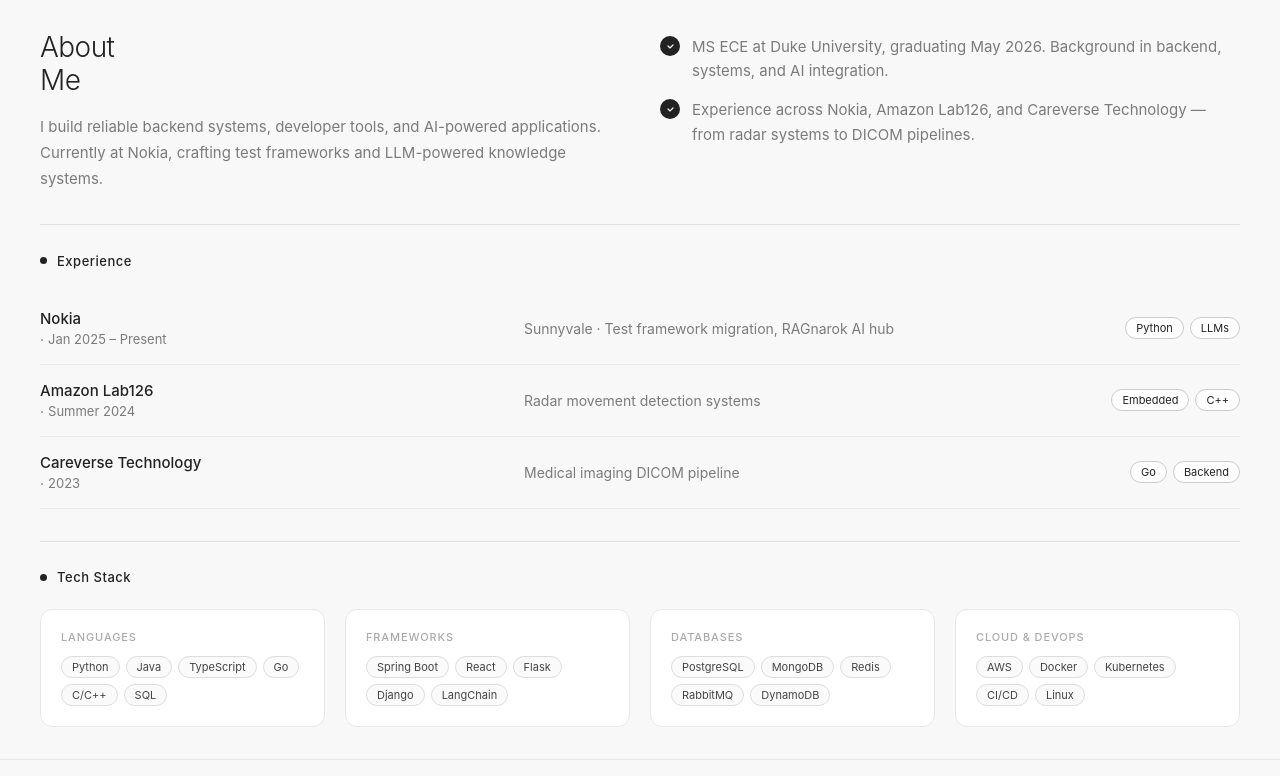
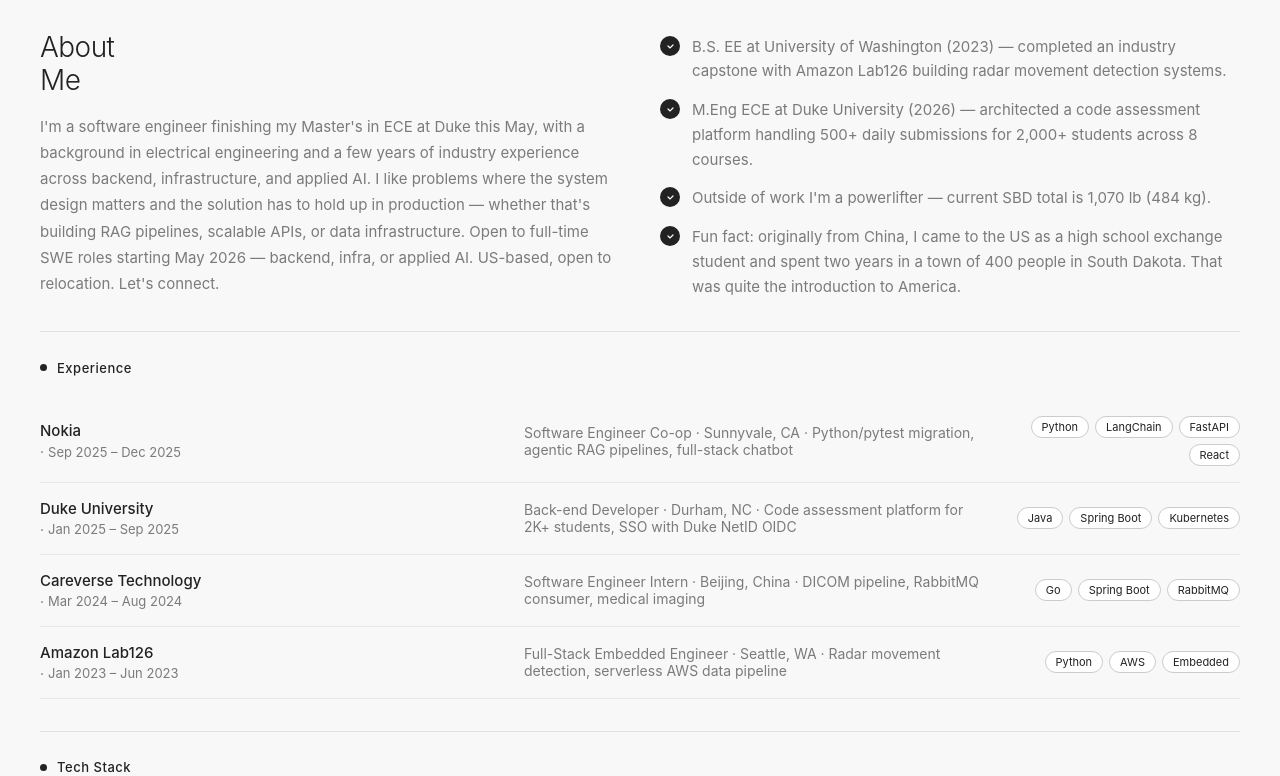
Before and after one commit to jc0112/portfolio-website, a React (Vite) app in the folder frontend/: page / in a window 1280 px wide. Shown: the part 703-1479 px from the top of the page. Built offline with nearby package versions, Linux system fonts and the light colour scheme; no server answers.

Commit message:
update home page

```diff
--- a/frontend/src/pages/HomePage.tsx
+++ b/frontend/src/pages/HomePage.tsx
@@ -4,29 +4,35 @@
 const EXPERIENCE = [
   {
     company: 'Nokia',
-    date: 'Jan 2025 – Present',
-    role: 'Sunnyvale · Test framework migration, RAGnarok AI hub',
-    tags: ['Python', 'LLMs'],
+    date: 'Sep 2025 – Dec 2025',
+    role: 'Software Engineer Co-op · Sunnyvale, CA · Python/pytest migration, agentic RAG pipelines, full-stack chatbot',
+    tags: ['Python', 'LangChain', 'FastAPI', 'React'],
+  },
+  {
+    company: 'Duke University',
+    date: 'Jan 2025 – Sep 2025',
+    role: 'Back-end Developer · Durham, NC · Code assessment platform for 2K+ students, SSO with Duke NetID OIDC',
+    tags: ['Java', 'Spring Boot', 'Kubernetes'],
+  },
+  {
+    company: 'Careverse Technology',
+    date: 'Mar 2024 – Aug 2024',
+    role: 'Software Engineer Intern · Beijing, China · DICOM pipeline, RabbitMQ consumer, medical imaging',
+    tags: ['Go', 'Spring Boot', 'RabbitMQ'],
   },
   {
     company: 'Amazon Lab126',
-    date: 'Summer 2024',
-    role: 'Radar movement detection systems',
-    tags: ['Embedded', 'C++'],
-  },
-  {
-    company: 'Careverse Technology',
-    date: '2023',
-    role: 'Medical imaging DICOM pipeline',
-    tags: ['Go', 'Backend'],
+    date: 'Jan 2023 – Jun 2023',
+    role: 'Full-Stack Embedded Engineer · Seattle, WA · Radar movement detection, serverless AWS data pipeline',
+    tags: ['Python', 'AWS', 'Embedded'],
   },
 ];
 
 const TECH_STACK = [
-  { category: 'Languages', items: ['Python', 'Java', 'TypeScript', 'Go', 'C/C++', 'SQL'] },
-  { category: 'Frameworks', items: ['Spring Boot', 'React', 'Flask', 'Django', 'LangChain'] },
-  { category: 'Databases', items: ['PostgreSQL', 'MongoDB', 'Redis', 'RabbitMQ', 'DynamoDB'] },
-  { category: 'Cloud & DevOps', items: ['AWS', 'Docker', 'Kubernetes', 'CI/CD', 'Linux'] },
+  { category: 'Languages', items: ['Python', 'C', 'C++', 'Java', 'Go', 'SQL', 'JavaScript', 'TypeScript', 'Shell', 'HTML', 'CSS', 'Tcl'] },
+  { category: 'Frameworks & Libraries', items: ['Django', 'Flask', 'Spring Boot', 'React', 'Bootstrap', 'LangChain', 'Pytest', 'Next.js'] },
+  { category: 'Databases & Messaging', items: ['PostgreSQL', 'MongoDB', 'Redis', 'RabbitMQ', 'Qdrant', 'Kafka', 'DynamoDB'] },
+  { category: 'Cloud & DevOps', items: ['AWS (EC2, S3, Lambda)', 'GCP (Firestore, Cloud SQL)', 'Docker', 'Kubernetes', 'CI/CD', 'Git', 'Linux'] },
 ];
 
 function FadeInSection({ children, className }: { children: ReactNode; className?: string }) {
@@ -85,8 +91,9 @@
         <div className="about-col-text">
           <h2 className="about-heading">About<br />Me</h2>
           <p className="about-body">
-            I build reliable backend systems, developer tools, and AI-powered applications.
-            Currently at Nokia, crafting test frameworks and LLM-powered knowledge systems.
+            I'm a software engineer finishing my Master's in ECE at Duke this May, with a background in electrical engineering and a few years of industry experience across backend, infrastructure, and applied AI.
+            I like problems where the system design matters and the solution has to hold up in production — whether that's building RAG pipelines, scalable APIs, or data infrastructure.
+            Open to full-time SWE roles starting May 2026 — backend, infra, or applied AI. US-based, open to relocation. Let's connect.
           </p>
         </div>
 
@@ -97,7 +104,7 @@
                 <path d="M2 4l2 2 3-3" stroke="white" strokeWidth="1.2" strokeLinecap="round" />
               </svg>
             </div>
-            <span>MS ECE at Duke University, graduating May 2026. Background in backend, systems, and AI integration.</span>
+            <span>B.S. EE at University of Washington (2023) — completed an industry capstone with Amazon Lab126 building radar movement detection systems.</span>
           </div>
           <div className="about-bullet">
             <div className="bullet-dot">
@@ -105,7 +112,23 @@
                 <path d="M2 4l2 2 3-3" stroke="white" strokeWidth="1.2" strokeLinecap="round" />
               </svg>
             </div>
-            <span>Experience across Nokia, Amazon Lab126, and Careverse Technology — from radar systems to DICOM pipelines.</span>
+            <span>M.Eng ECE at Duke University (2026) — architected a code assessment platform handling 500+ daily submissions for 2,000+ students across 8 courses.</span>
+          </div>
+          <div className="about-bullet">
+            <div className="bullet-dot">
+              <svg viewBox="0 0 8 8" fill="none">
+                <path d="M2 4l2 2 3-3" stroke="white" strokeWidth="1.2" strokeLinecap="round" />
+              </svg>
+            </div>
+            <span>Outside of work I'm a powerlifter — current SBD total is 1,070 lb (484 kg).</span>
+          </div>
+          <div className="about-bullet">
+            <div className="bullet-dot">
+              <svg viewBox="0 0 8 8" fill="none">
+                <path d="M2 4l2 2 3-3" stroke="white" strokeWidth="1.2" strokeLinecap="round" />
+              </svg>
+            </div>
+            <span>Fun fact: originally from China, I came to the US as a high school exchange student and spent two years in a town of 400 people in South Dakota. That was quite the introduction to America.</span>
           </div>
         </div>
       </FadeInSection>
```
